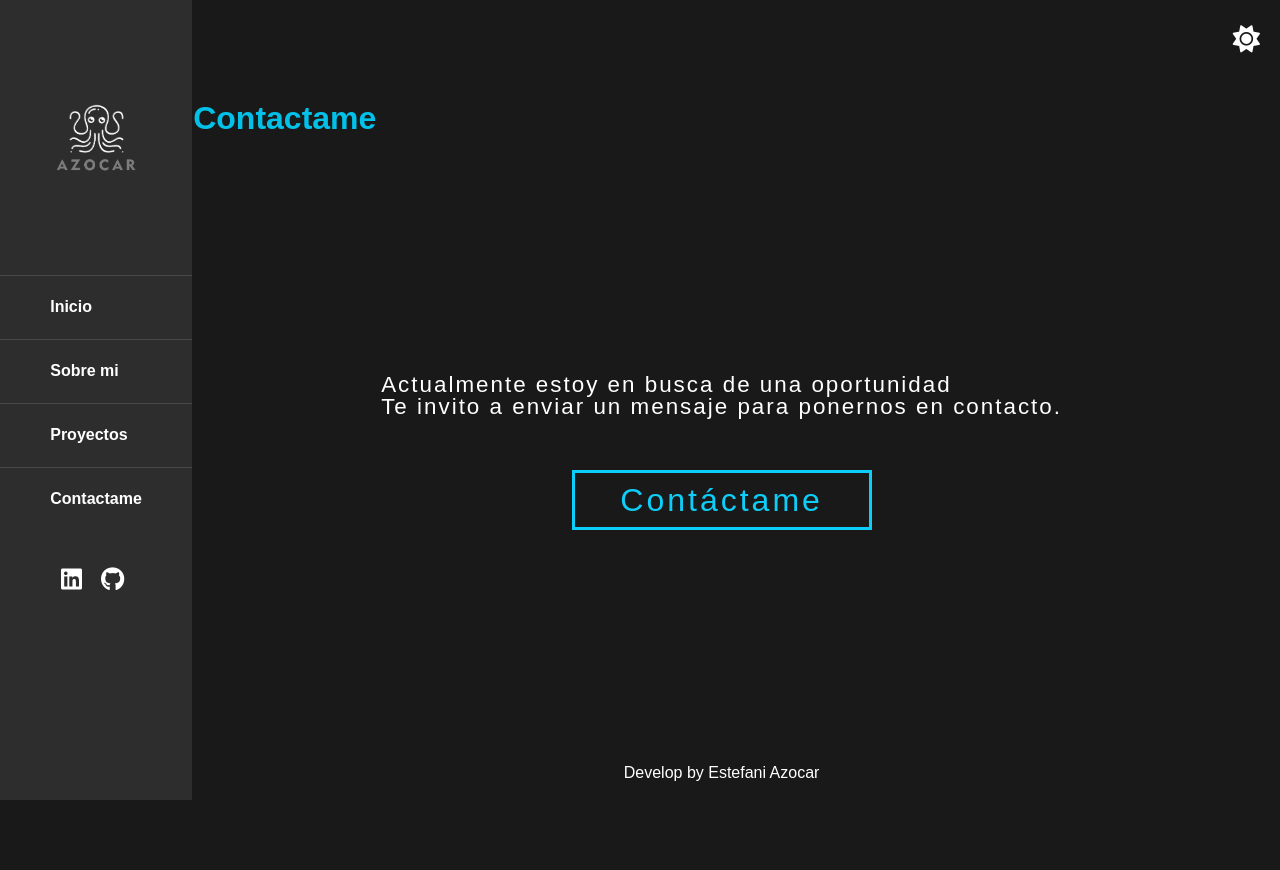
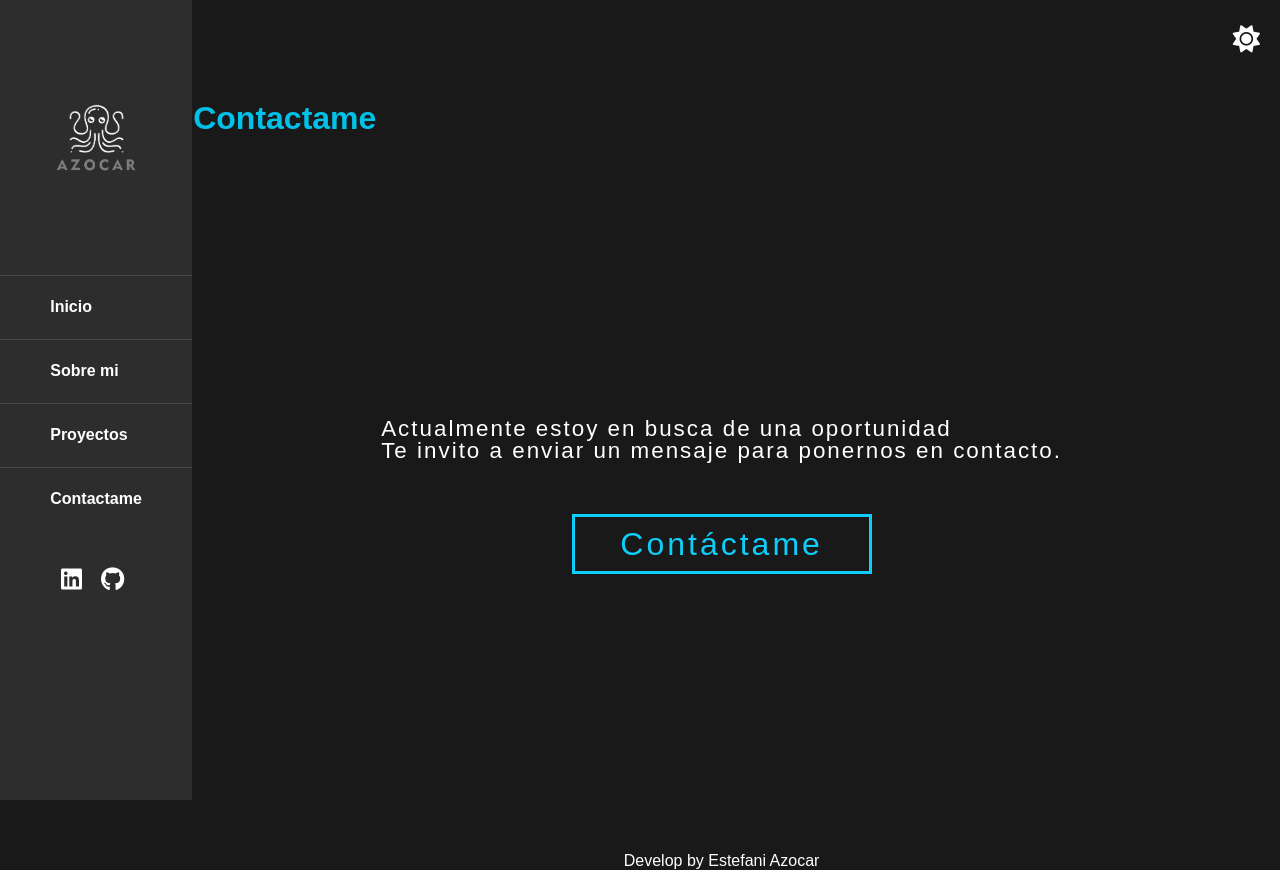
Before and after one commit to EstefaniAzocar/portafolio, a React (Create React App) app: page /contactame in a window 1280 px wide. Before the commit the page ends 800 px from the top, so only its background shows below. Built offline with nearby package versions, Linux system fonts and the light colour scheme.

Commit message:
modificando detalles del contactame

```diff
--- a/src/view/contactame/contactame.css
+++ b/src/view/contactame/contactame.css
@@ -5,7 +5,7 @@
     padding-left: 10.2rem;
     margin-top: 70px;
     gap: 20px;
-    height: 89vh;
+    min-height: 100vh;
 }
 
 .titleContactame {
```
